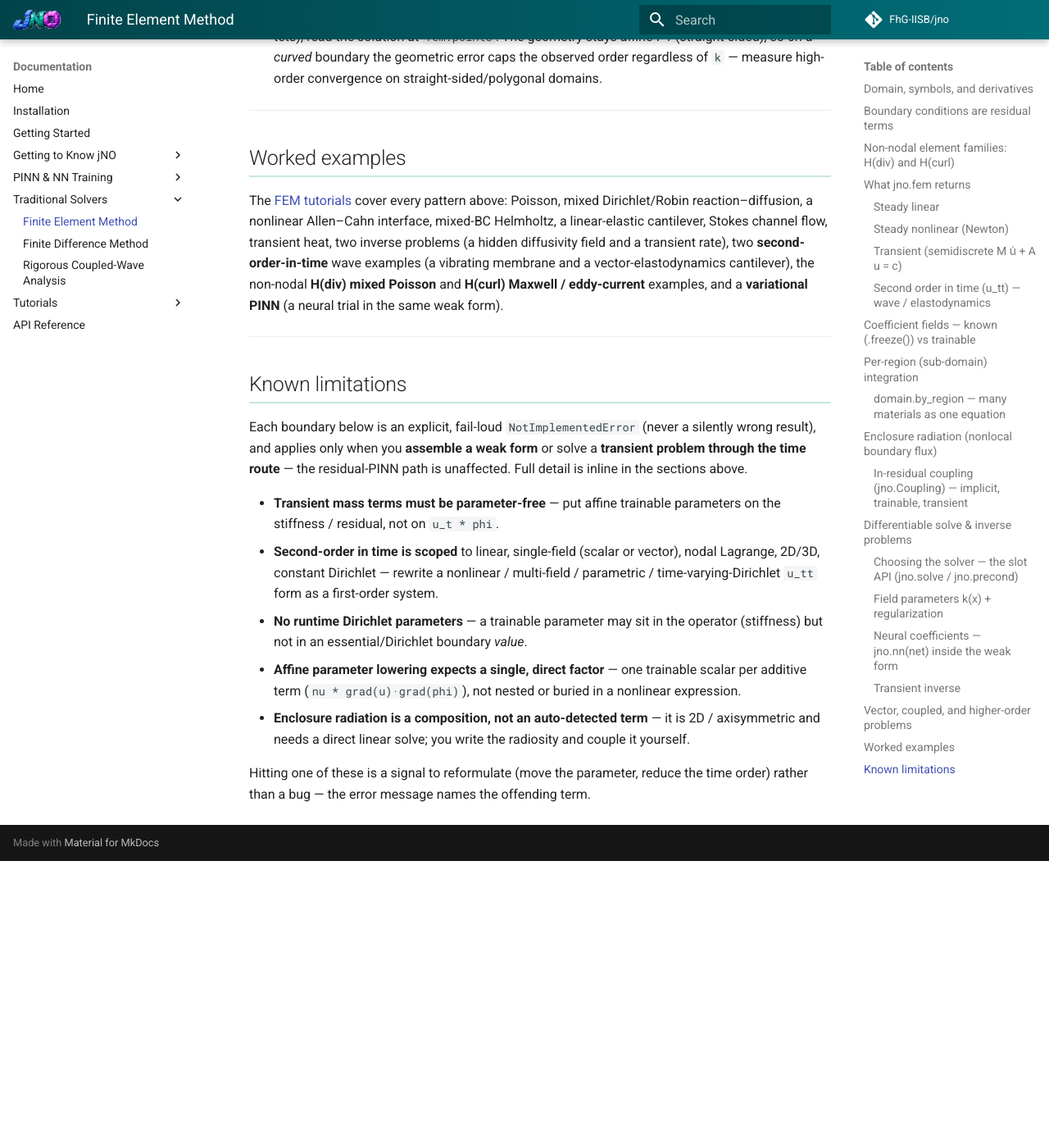
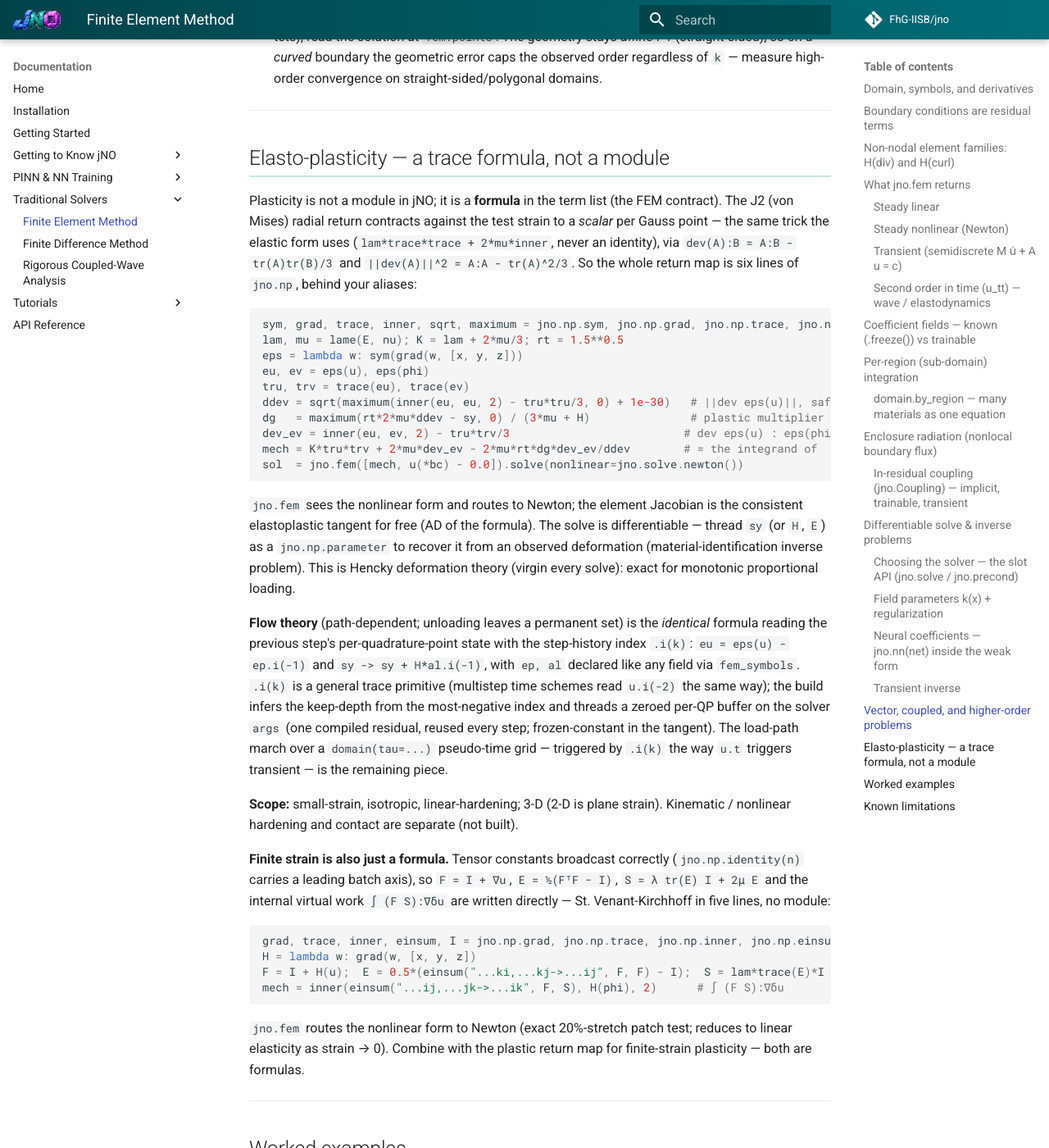
Before and after one commit to FhG-IISB/jNO, an MkDocs documentation site: the page built from docs/fem.md, in a window 1280 px wide and 1400 px high, scrolled down 16525 px. Shown: the whole window at 82% size. Built offline with MkDocs 1.6.1 and Material for MkDocs 9.7.7, drawn with Linux system fonts in a browser that asks for light colours; comment, search, counter and statistics services are not loaded; before the commit the page ends 17575 px from its top, so only the background shows below that; some of the changed text lies outside the part shown.

Commit message:
refactor(fem): elasto-plasticity is a pure-trace formula, not a module
The J2 radial return contracts against the test strain to a scalar per Gauss point (dev(A):B = A:B - tr(A)tr(B)/3, ||dev(A)||^2 = A:A - tr(A)^2/3), the same trick the elastic form uses (trace*trace, no identity). Plasticity is six lines of jno.np the user writes -- no module, no material object.

Deformation theory (virgin) and flow theory (ee = eps(u) - ep.i(-1), reading per-QP history via v.i(k)) are the same formula. Patch tests exact, a BVP caps the stress, grad->sigma_y flows through Newton, zero-history == deformation theory. Docs rewritten.

````diff
--- a/docs/fem.md
+++ b/docs/fem.md
@@ -682,6 +682,58 @@ trajectory`. Build your own (e.g. diffrax) from the block's `block.M` / `block.A
 
 ---
 
+## Elasto-plasticity — a trace formula, not a module
+
+Plasticity is not a module in jNO; it is a **formula** in the term list (the FEM contract). The J2 (von
+Mises) radial return contracts against the test strain to a *scalar* per Gauss point — the same trick the
+elastic form uses (`lam*trace*trace + 2*mu*inner`, never an identity), via `dev(A):B = A:B - tr(A)tr(B)/3`
+and `||dev(A)||^2 = A:A - tr(A)^2/3`. So the whole return map is six lines of `jno.np`, behind your aliases:
+
+```python
+sym, grad, trace, inner, sqrt, maximum = jno.np.sym, jno.np.grad, jno.np.trace, jno.np.inner, jno.np.sqrt, jno.np.maximum
+lam, mu = lame(E, nu); K = lam + 2*mu/3; rt = 1.5**0.5
+eps = lambda w: sym(grad(w, [x, y, z]))
+eu, ev = eps(u), eps(phi)
+tru, trv = trace(eu), trace(ev)
+ddev = sqrt(maximum(inner(eu, eu, 2) - tru*tru/3, 0) + 1e-30)   # ||dev eps(u)||, safe von-Mises norm at 0
+dg   = maximum(rt*2*mu*ddev - sy, 0) / (3*mu + H)               # plastic multiplier
+dev_ev = inner(eu, ev, 2) - tru*trv/3                          # dev eps(u) : eps(phi)
+mech = K*tru*trv + 2*mu*dev_ev - 2*mu*rt*dg*dev_ev/ddev        # = the integrand of  sigma(eps(u)) : eps(phi)
+sol  = jno.fem([mech, u(*bc) - 0.0]).solve(nonlinear=jno.solve.newton())
+```
+
+`jno.fem` sees the nonlinear form and routes to Newton; the element Jacobian is the consistent
+elastoplastic tangent for free (AD of the formula). The solve is differentiable — thread `sy` (or `H`,
+`E`) as a `jno.np.parameter` to recover it from an observed deformation (material-identification inverse
+problem). This is Hencky deformation theory (virgin every solve): exact for monotonic proportional loading.
+
+**Flow theory** (path-dependent; unloading leaves a permanent set) is the *identical* formula reading the
+previous step's per-quadrature-point state with the step-history index `.i(k)`: `eu = eps(u) - ep.i(-1)`
+and `sy -> sy + H*al.i(-1)`, with `ep, al` declared like any field via `fem_symbols`. `.i(k)` is a general
+trace primitive (multistep time schemes read `u.i(-2)` the same way); the build infers the keep-depth from
+the most-negative index and threads a zeroed per-QP buffer on the solver `args` (one compiled residual,
+reused every step; frozen-constant in the tangent). The load-path march over a `domain(tau=...)`
+pseudo-time grid — triggered by `.i(k)` the way `u.t` triggers transient — is the remaining piece.
+
+**Scope:** small-strain, isotropic, linear-hardening; 3-D (2-D is plane strain). Kinematic / nonlinear
+hardening and contact are separate (not built).
+
+**Finite strain is also just a formula.** Tensor constants broadcast correctly (`jno.np.identity(n)` carries
+a leading batch axis), so `F = I + ∇u`, `E = ½(FᵀF − I)`, `S = λ tr(E) I + 2μ E` and the internal virtual
+work `∫ (F S):∇δu` are written directly — St. Venant-Kirchhoff in five lines, no module:
+
+```python
+grad, trace, inner, einsum, I = jno.np.grad, jno.np.trace, jno.np.inner, jno.np.einsum, jno.np.identity(3)
+H = lambda w: grad(w, [x, y, z])
+F = I + H(u);  E = 0.5*(einsum("...ki,...kj->...ij", F, F) - I);  S = lam*trace(E)*I + 2*mu*E
+mech = inner(einsum("...ij,...jk->...ik", F, S), H(phi), 2)      # ∫ (F S):∇δu
+```
+
+`jno.fem` routes the nonlinear form to Newton (exact 20%-stretch patch test; reduces to linear elasticity
+as strain → 0). Combine with the plastic return map for finite-strain plasticity — both are formulas.
+
+---
+
 ## Worked examples
 
 The [FEM tutorials](tutorials/08-fem-and-varpinns/poisson-2d-fem.md) cover every pattern above:
@@ -710,6 +762,10 @@ route** — the residual-PINN path is unaffected. Full detail is inline in the s
   term (`nu * grad(u)·grad(phi)`), not nested or buried in a nonlinear expression.
 - **Enclosure radiation is a composition, not an auto-detected term** — it is 2D / axisymmetric and
   needs a direct linear solve; you write the radiosity and couple it yourself.
+- **Plasticity flow-theory march is not wired yet** — the deformation-theory formula (monotonic /
+  proportional) runs today; path-dependent flow theory reads history via `.i(k)` (works at the residual
+  level) but the load-path march over a `domain(tau=…)` grid is still to be added. Small-strain,
+  isotropic only.
 
 Hitting one of these is a signal to reformulate (move the parameter, reduce the time order) rather than
 a bug — the error message names the offending term.
````
Also changed, not shown: 1 other file.
